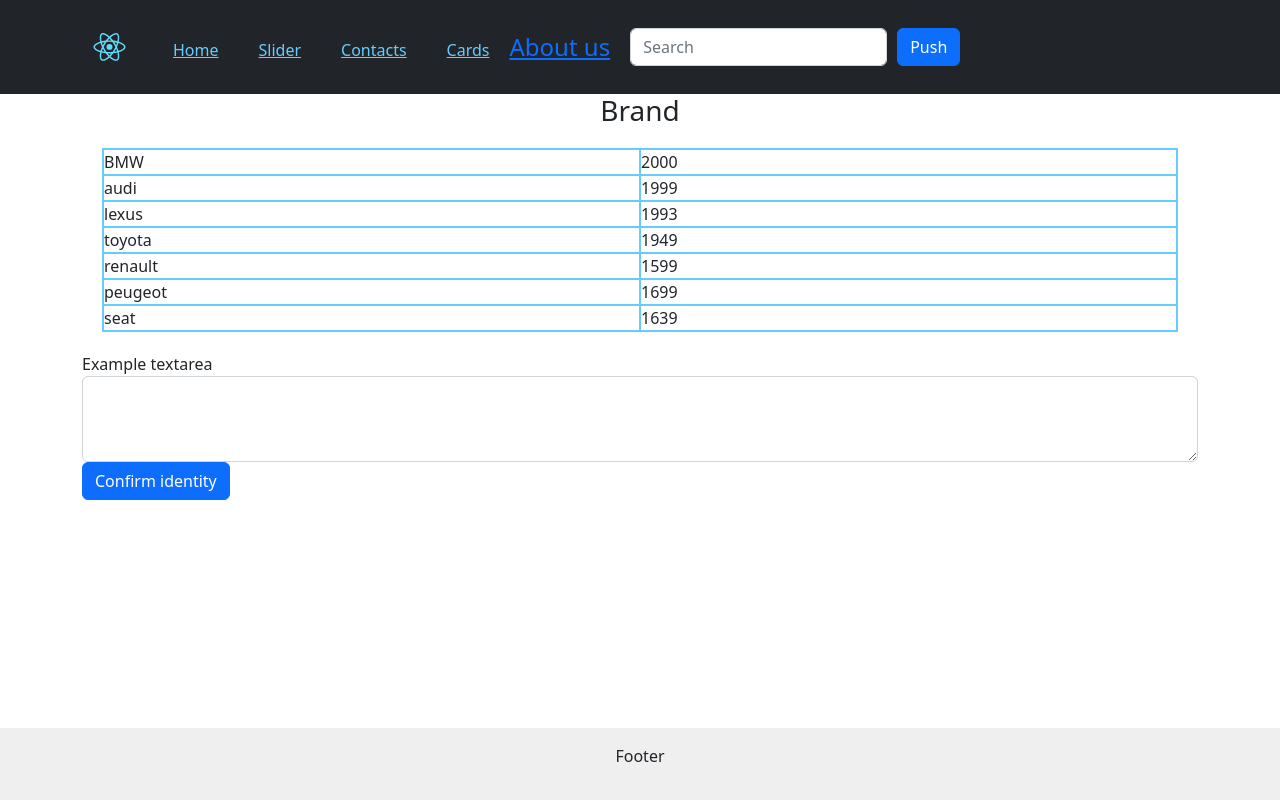
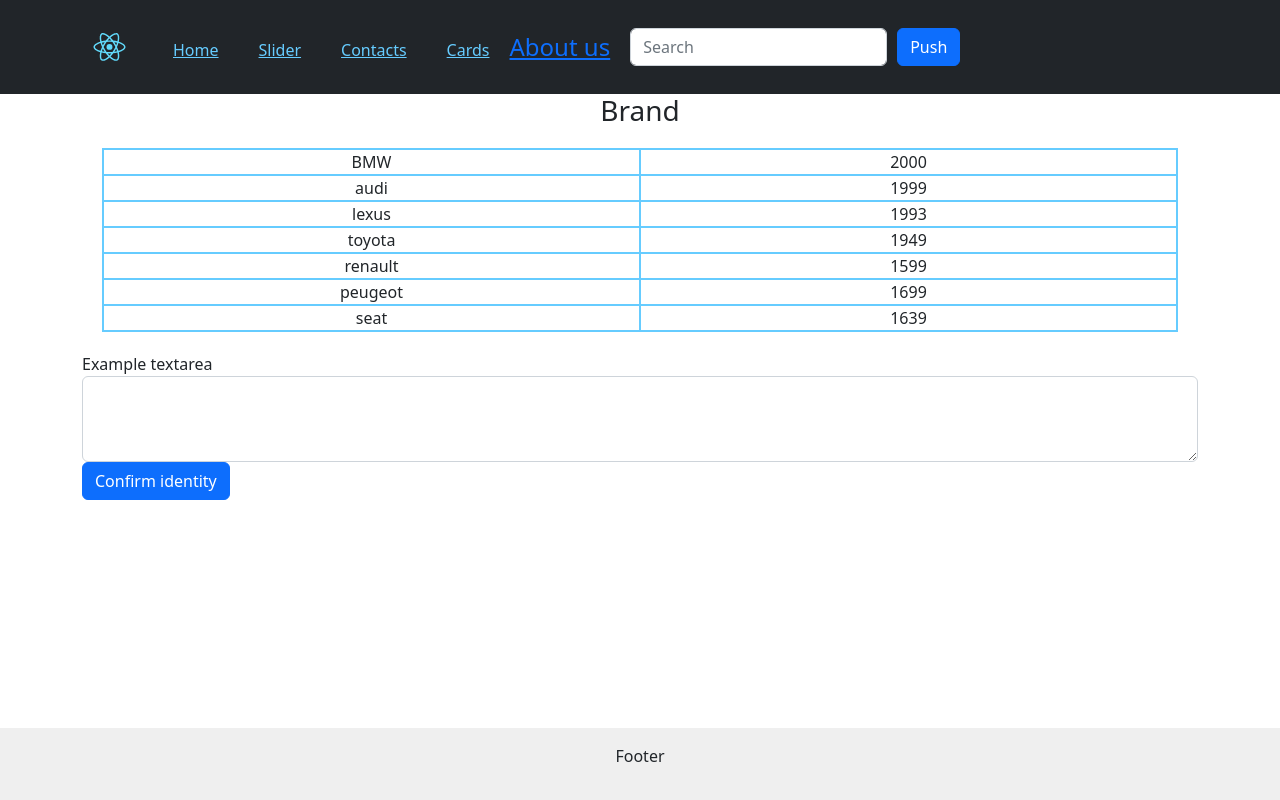
Before and after one commit to VikTornado/startprojects, a React (Create React App) app: page /about in a window 1280 px wide. Built offline with nearby package versions, Linux system fonts and the light colour scheme.

Commit message:
About_link_textarea_btn

```diff
--- a/src/Components/About/About.jsx
+++ b/src/Components/About/About.jsx
@@ -5,6 +5,12 @@
 const About = (props) => {
     let newBrand = props.car.car.map(brandDate => <div className={about.item}>{brandDate.brand}</div>)
     let newYear = props.car.year.map(yearDate => <div className={about.item}>{yearDate.year}</div>)
+
+    let textArea = React.createRef()
+    let btnLink = () => {
+        let newText = textArea.current.value
+        alert(newText)
+    }
     return (
         <div>
             <Container>
@@ -20,9 +26,9 @@
                 <div>
                     <div className="form-group">
                         <label htmlFor="exampleFormControlTextarea1">Example textarea</label>
-                        <textarea className="form-control" id="exampleFormControlTextarea1" rows="3"></textarea>
+                        <textarea ref={textArea} className="form-control" id="exampleFormControlTextarea1" rows="3"></textarea>
                     </div>
-                    <Button onClick={"btnLink"} id={"btn"} type="submit" className="btn btn-primary mb-2 ">Confirm
+                    <Button onClick={btnLink} id={"btn"} type="submit" className="btn btn-primary mb-2 ">Confirm
                         identity</Button>
                 </div>
             </Container>
--- a/src/Components/About/About.module.css
+++ b/src/Components/About/About.module.css
@@ -31,4 +31,5 @@
 }
 .item{
     border: 1px solid #66ccff;
+    text-align: center;
 }
```
